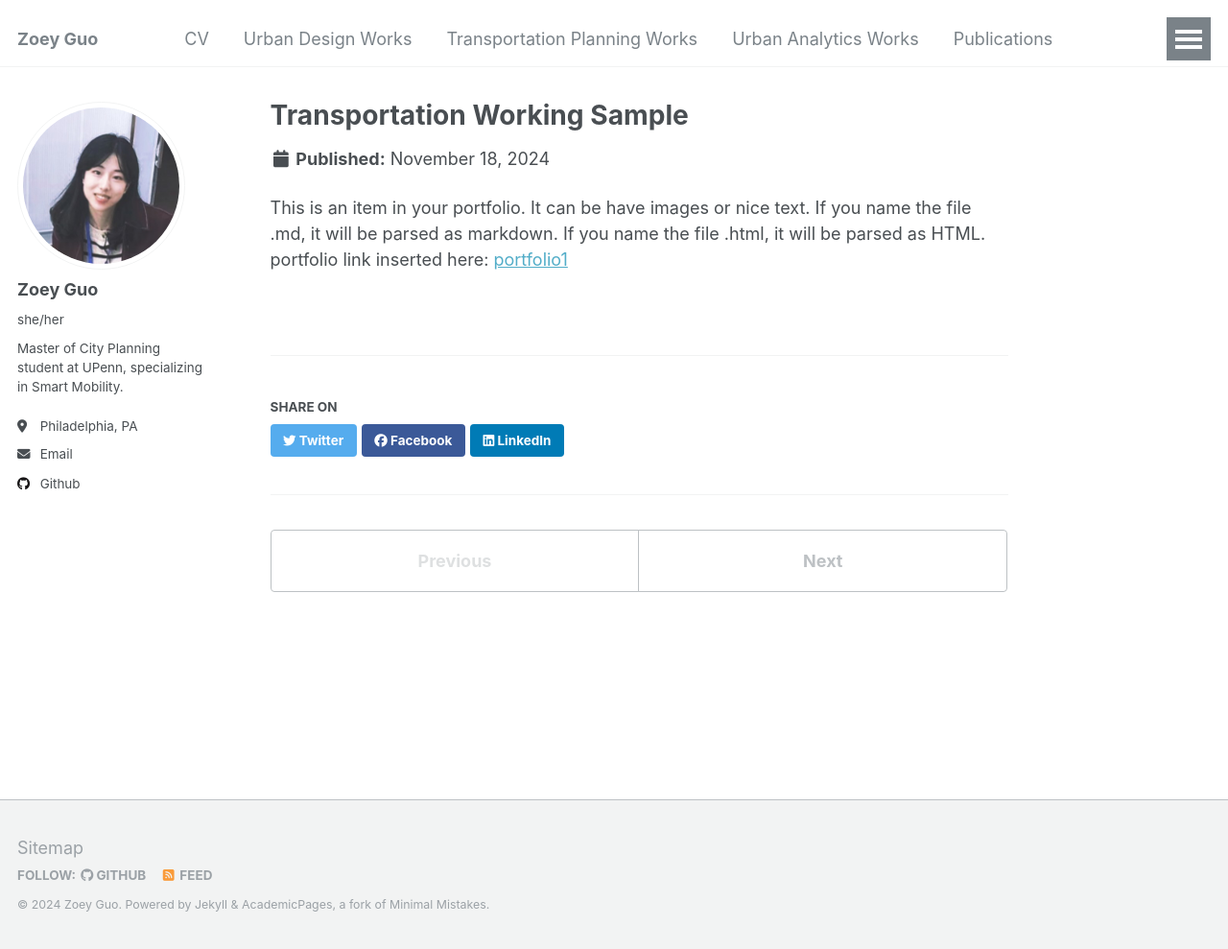
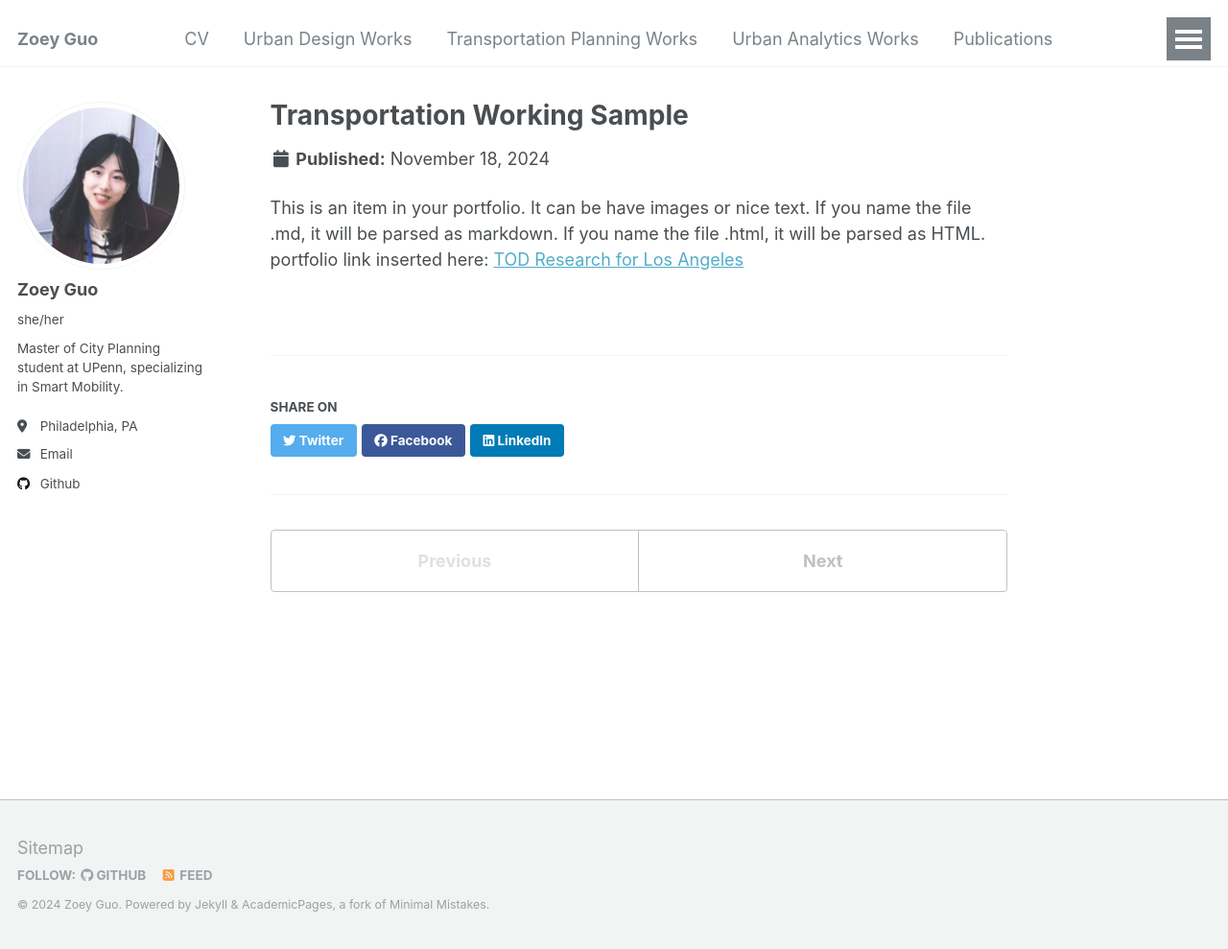
Before and after one commit to ZoeyGuo709/ZoeyGuo709.github.io, a Jekyll site: the page built from _portfolio/portfolio-1.md, in a window 1280 px wide and 989 px high. Shown: the whole window at 96% size. Built offline with Jekyll 4.4.1, drawn with Linux system fonts in a browser that asks for light colours.

Commit message:
Update portfolio-1.md

```diff
--- a/_portfolio/portfolio-1.md
+++ b/_portfolio/portfolio-1.md
@@ -5,4 +5,4 @@ collection: portfolio
 ---
 
 This is an item in your portfolio. It can be have images or nice text. If you name the file .md, it will be parsed as markdown. If you name the file .html, it will be parsed as HTML.
-portfolio link inserted here: [portfolio1](D:\ZoeyGuo709.github.io\TransportationWork\TOD_Policy_ZiyiGuo.html, "TOD Research of Los Angeles")
+portfolio link inserted here: [TOD Research for Los Angeles](D:\ZoeyGuo709.github.io\TransportationWork\TOD_Policy_ZiyiGuo.html, "TOD Research of Los Angeles")
```
